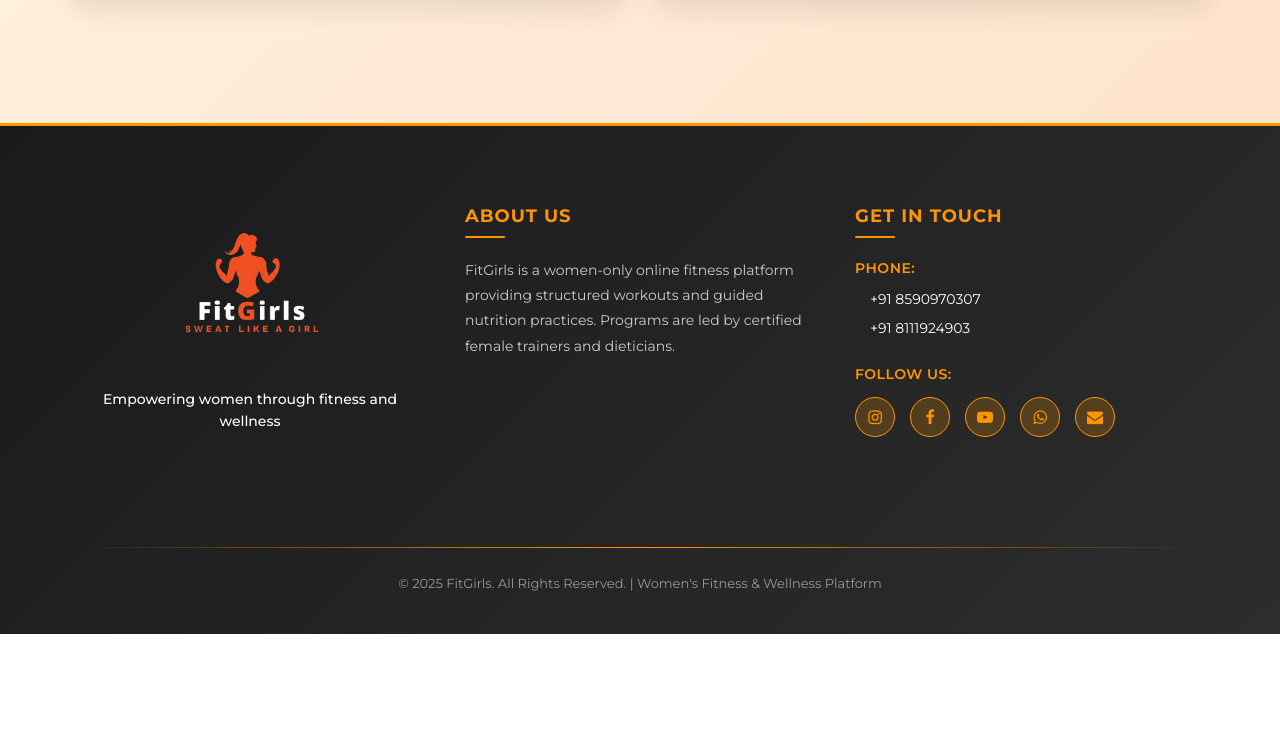
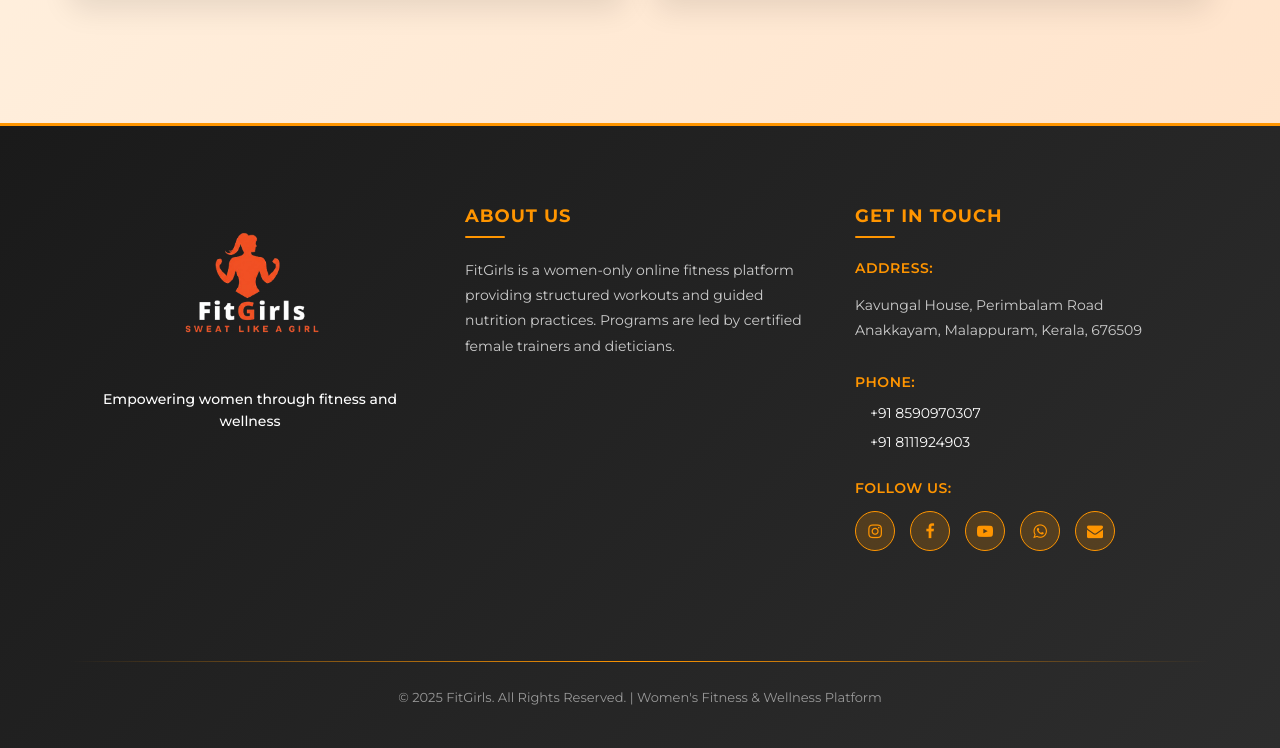
Before and after one commit to teamfitgirlsindia/fitgirls, a plain HTML site: page index.html in a window 1280 px wide. Shown: the part 5635-6383 px from the top of the page. Before the commit the page ends 6269 px from the top, so only its background shows below. Drawn offline with Linux system fonts and the light colour scheme.

Commit message:
fix: address added

```diff
--- a/index.html
+++ b/index.html
@@ -725,6 +725,10 @@
 								<h4 class="footer_section_title">Get In Touch</h4>
 								<div class="footer_contact_info">
 									<div class="contact_item">
+										<strong>Address:</strong>
+										<p class="footer_text" style="margin-top: 4px;">Kavungal House, Perimbalam Road<br>Anakkayam, Malappuram, Kerala, 676509</p>
+									</div>
+									<div class="contact_item" style="margin-top: 4px;">
 										<strong>Phone:</strong>
 										<div class="contact_links">
 											<a href="tel:+918590970307">+91 8590970307</a>
```
